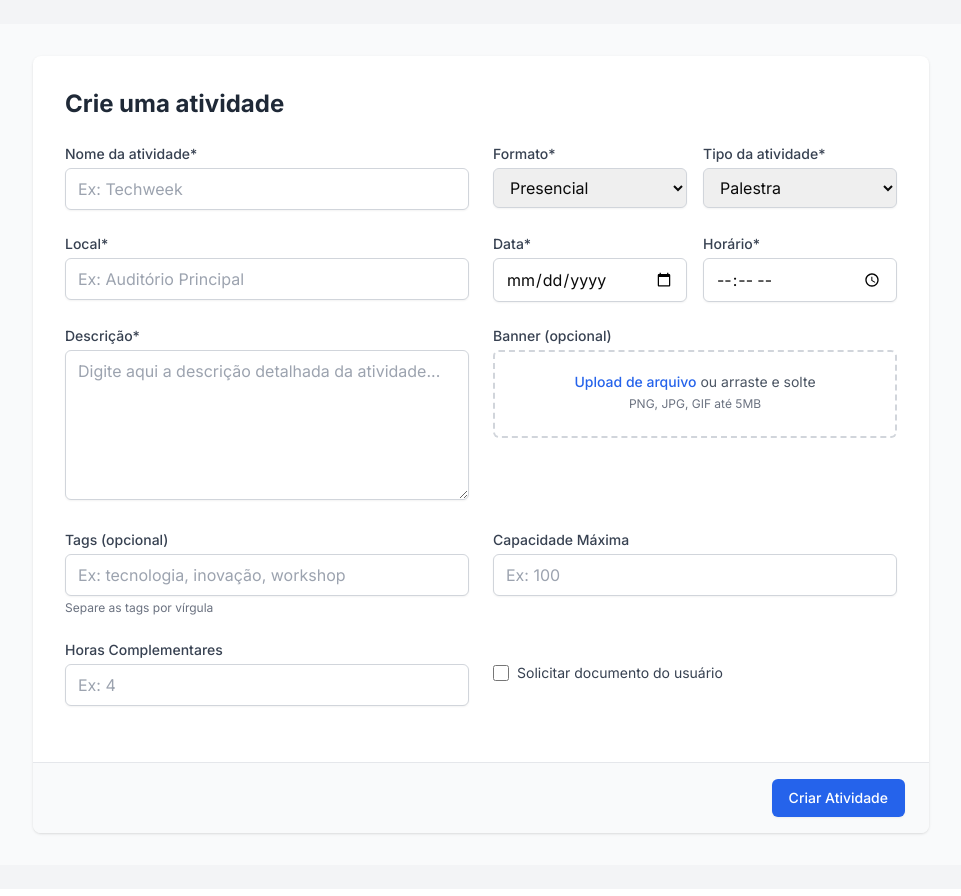
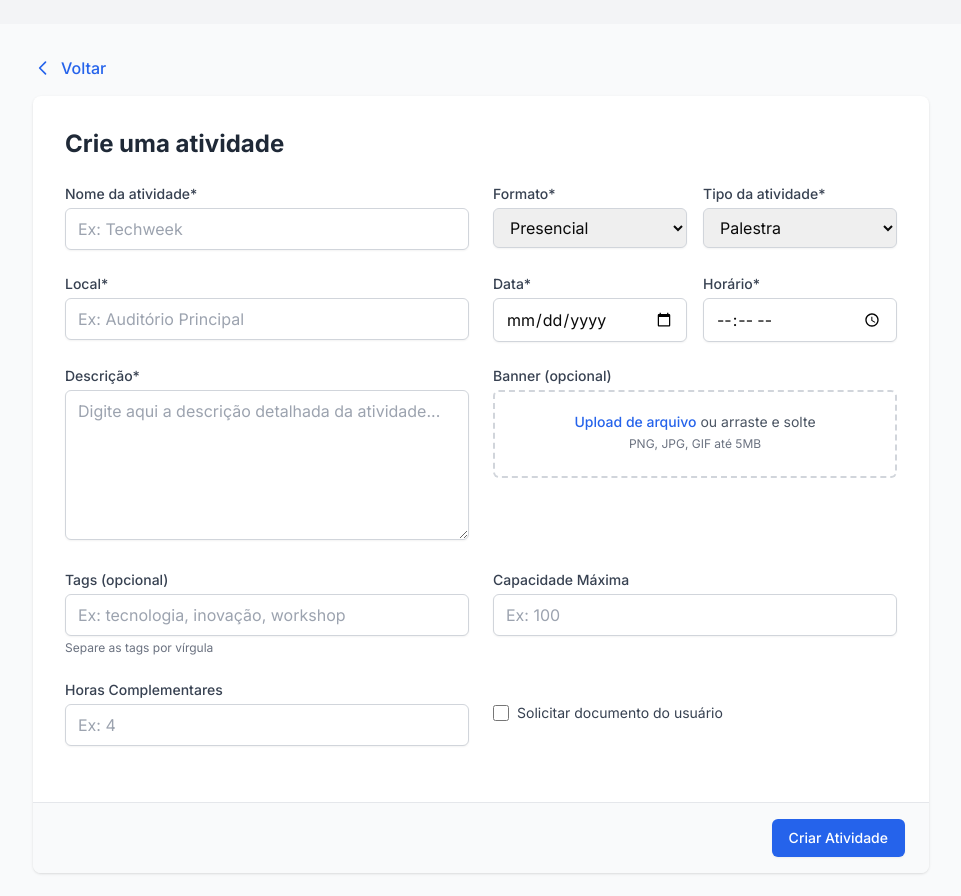
Before and after one commit to giovanne-aquino/app-eventos-IFSP, a Next.js app: page / in a window 1280 px wide. Shown: the top 896 px of the page, without its empty margins (159-1120 px from the left). Built offline with nearby package versions, Linux system fonts and the light colour scheme.

Commit message:
botão de voltar

```diff
--- a/src/components/ui/atividadeFormulario.jsx
+++ b/src/components/ui/atividadeFormulario.jsx
@@ -99,6 +99,26 @@ export default function AtividadeFormulario() {
   return (
     <main className="min-h-screen bg-gray-50 py-8 px-4 sm:px-6 lg:px-8">
       <div className="max-w-4xl mx-auto">
+        <button
+          //chama o useState aqui
+          className="flex items-center gap-2 text-blue-600 hover:text-blue-800 font-medium mb-4"
+        >
+          <svg
+            xmlns="http://www.w3.org/2000/svg"
+            fill="none"
+            viewBox="0 0 24 24"
+            strokeWidth={2}
+            stroke="currentColor"
+            className="w-5 h-5"
+          >
+            <path
+              strokeLinecap="round"
+              strokeLinejoin="round"
+              d="M15 19l-7-7 7-7"
+            />
+          </svg>
+          Voltar
+        </button>
         <form
           onSubmit={handleSubmit(onSubmit)}
           className="bg-white shadow rounded-lg overflow-hidden"
```
